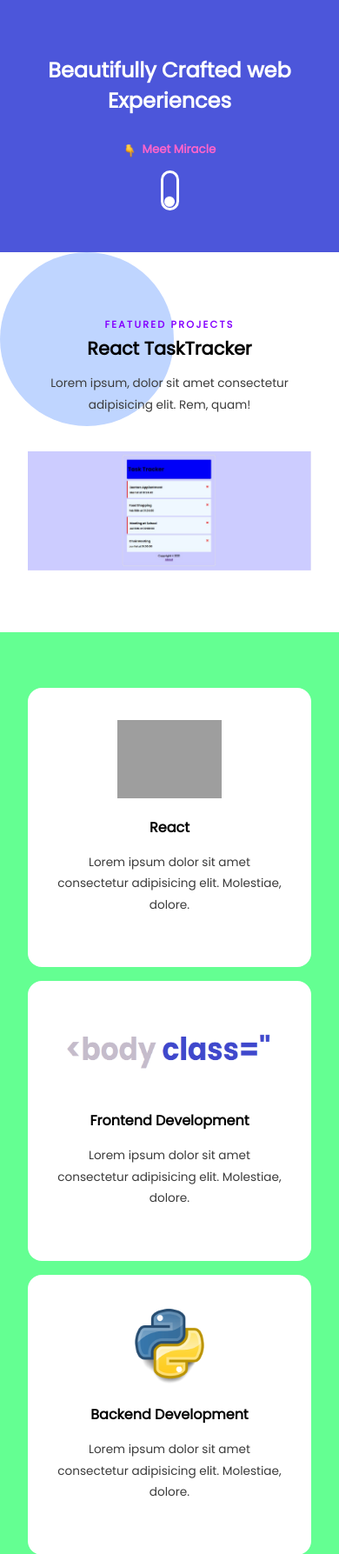
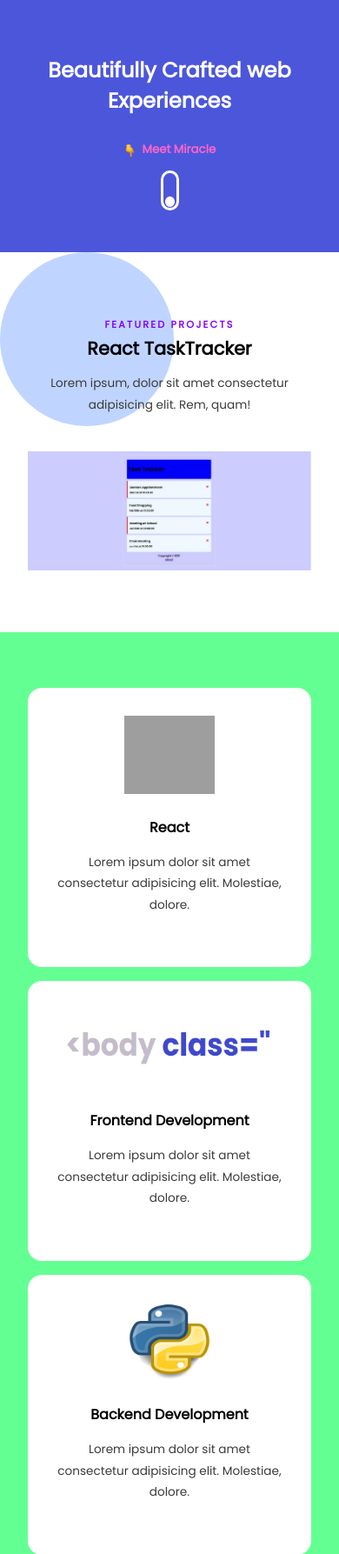
Before and after one commit to Adeyemo-Miracle/Portfolio, a PHP site: page / in a window 390 px wide. Shown: the part 74-1861 px from the top of the page at 87% size. Run offline with PHP 8.4, Linux system fonts and the light colour scheme; grey boxes are pictures that could not be loaded.

Commit message:
first commit

```diff
--- a/style.css
+++ b/style.css
@@ -85,11 +85,13 @@ header nav ul{
     color: #ff64cb;
     justify-content: center;
 }.meet span img{
-    height: 15px;
+    height: 15px; width: auto;
     margin-top: 1.3em;
 }.meet span{
     margin-right: .5em;
 }.scroll{
+    display: flex;
+    justify-content: center;
     border: white 3px solid;
     border-radius: 30px;
     height: 60px; width: 25px;
@@ -152,14 +154,20 @@ header nav ul{
     margin-bottom: 1em;
 }
 .skills-container ul li .icon-container{
-    height: 100px;
-    display: grid;
-    place-content: center;
+    height: 100px; width: 100%;
+    /* display: grid;
+    place-content: center; */
+    display: flex;
+    justify-content: center;
     margin: 0 auto;
 }
 .skills-container ul li img{
-    height: 90px;
+    height: 90px; width: 40%;
 }
+.skills-container ul li:nth-of-type(2) img{
+    width: 100%;
+}
+
 .skills-container ul li .skill-title{
     font-weight: bold;
 }
@@ -348,7 +356,7 @@ header nav ul{
     .scroll .scroll-circle{
         margin: 2px 1.5px;
         height: 10px;
-        width: 65%;
+        width: 60%;
         border-radius: 50%
     }
 
```
